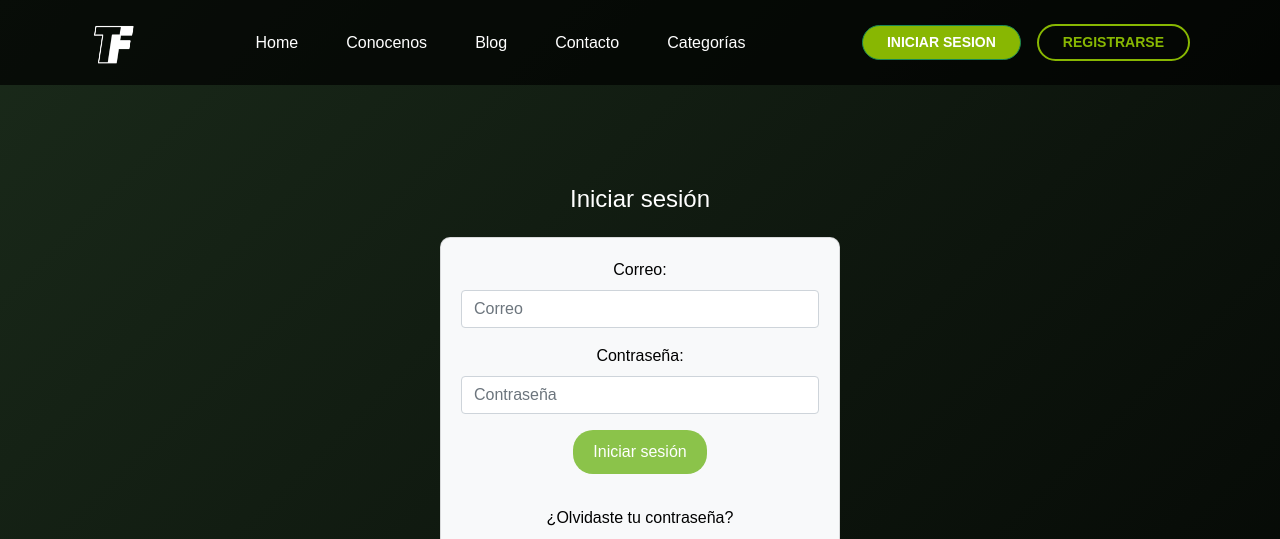
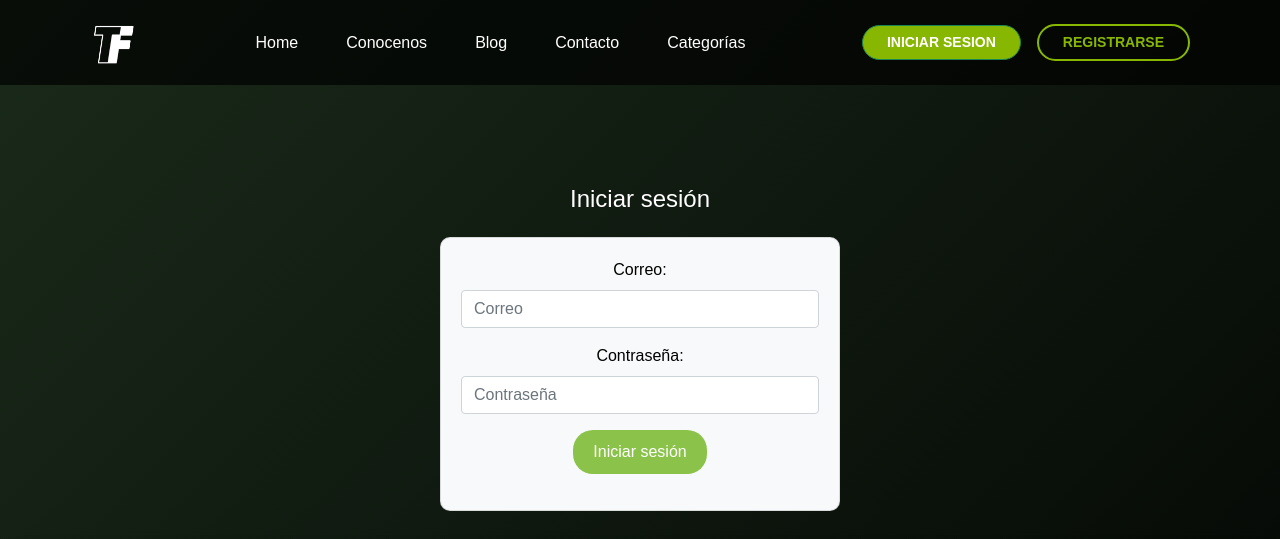
Before and after one commit to anabelaMaciel/proyecto-final-info, a Django app: page /login/ in a window 1280 px wide. Shown: the top 539 px of the page. Run offline with Django 5.2, Linux system fonts and the light colour scheme; grey boxes are pictures that could not be loaded.

Commit message:
modificacion de iniciar sesion

```diff
--- a/templates/blog/login.html
+++ b/templates/blog/login.html
@@ -108,11 +108,6 @@
 
                 <button type="submit" class="btn btn-custom">Iniciar sesión</button>
             </form>
-
-            <div class="mt-3 text-center">
-                <p>¿Olvidaste tu contraseña?</p>
-                <a href="/contactanos" class="btn btn-transparent rounded-pill verde-lima-transparent text-light mt-3">Recuperar contraseña</a>
-            </div>
         </div>
     </div>
 </div>
```
